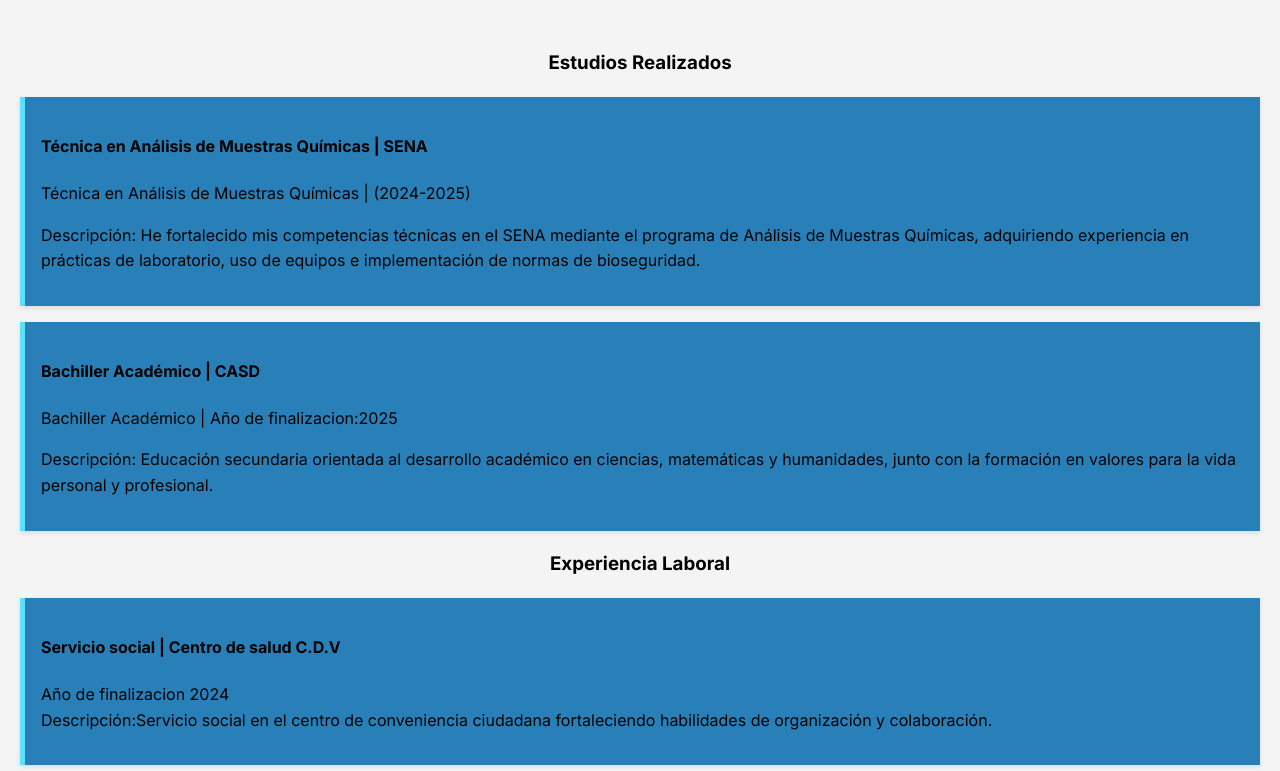
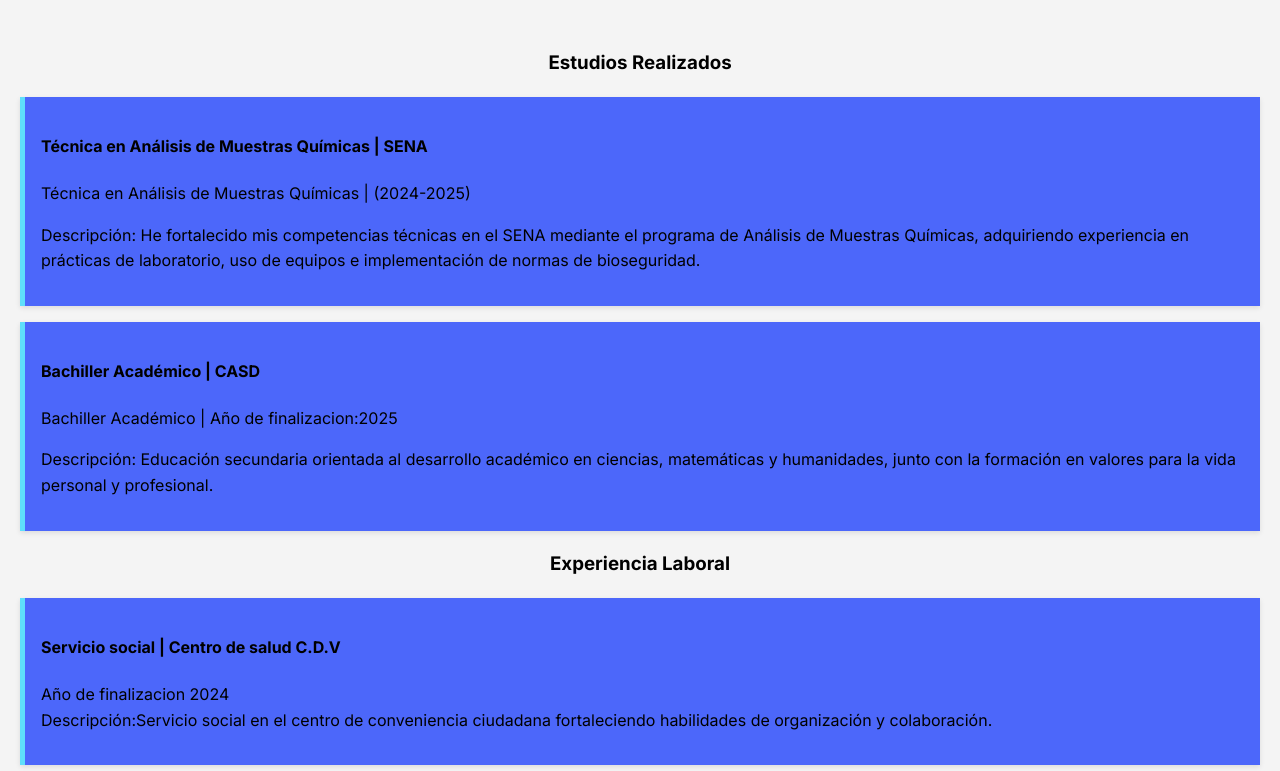
Before and after one commit to BryannaCala/mylandingpage, a plain HTML site: page index.html in a window 1280 px wide. Shown: the part 829-1600 px from the top of the page. Drawn offline with Linux system fonts and the light colour scheme.

Commit message:
Update Style.css

```diff
--- a/Style.css
+++ b/Style.css
@@ -152,7 +152,7 @@ body {
 /*Sección para cambiar colores de fondo, tamaño de letra y alineación del texto o contenedores
 del area de Estudios realizados y experiencia laboral*/
 .list li {
-    background-color:#2980b9;
+    background-color:#4c67fa;
     border-left: 5px solid var(--primary-color);
     padding: 1rem;
     margin-bottom: 1rem;
```
